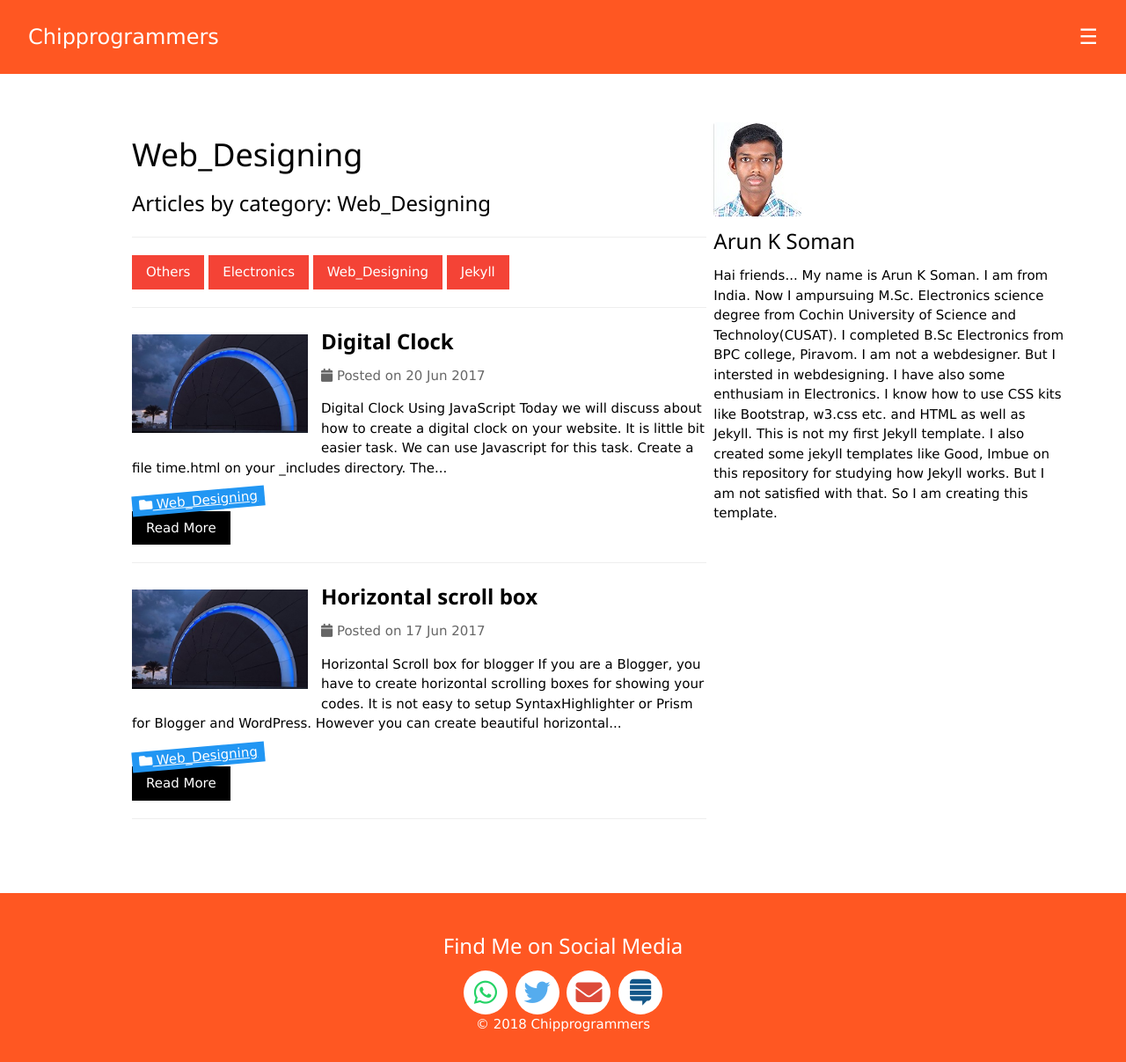
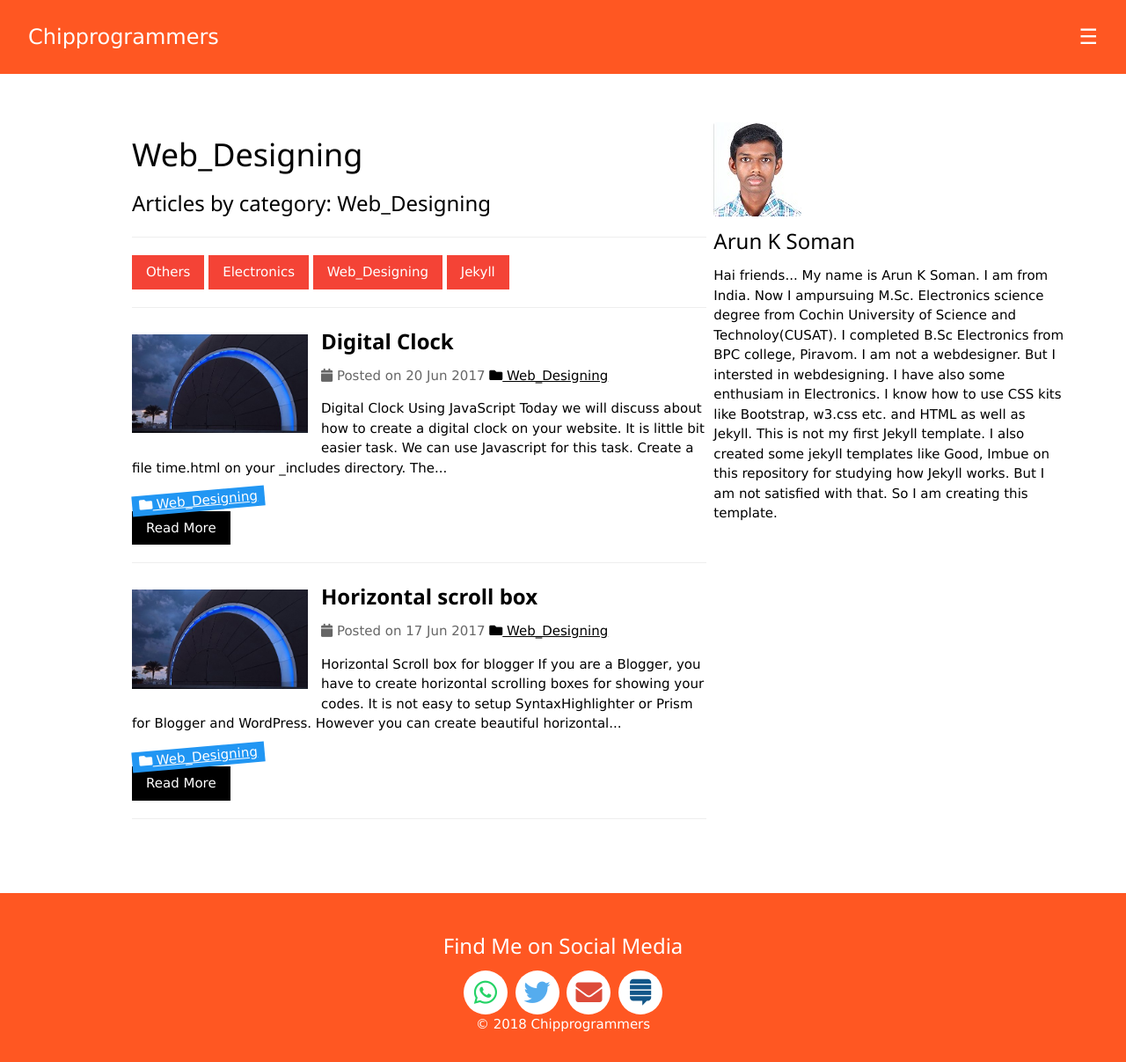
Before and after one commit to techiworld/techiworld.github.io, a Jekyll site: the page built from category/Web_Designing.md, in a window 1280 px wide and 1207 px high. Shown: the whole window at 88% size. Built offline with Jekyll 4.4.1, drawn with Linux system fonts in a browser that asks for light colours.

Commit message:
Update posts_by_category.html

```diff
--- a/_layouts/posts_by_category.html
+++ b/_layouts/posts_by_category.html
@@ -31,7 +31,7 @@ layout: default
                 {% endif %}
             {% endif %}
            <span class="w3-opacity"><i class="fa fa-calendar" aria-hidden="true"></i> Posted on {{ post.date | date_to_string }}
-             </span>
+             </span><a href="{{ site.url }}{{ site.baseurl }}/category/{{ post.category }}" style="transform:rotate(-5deg)"><i class="fas fa-folder"></i> {{ post.category }}</a>
             <p>{{ post.content | strip_html | truncatewords: 40 }}</p>
       <!-- category -->
    <span class="w3-tag w3-blue" style="transform:rotate(-5deg)">
```
